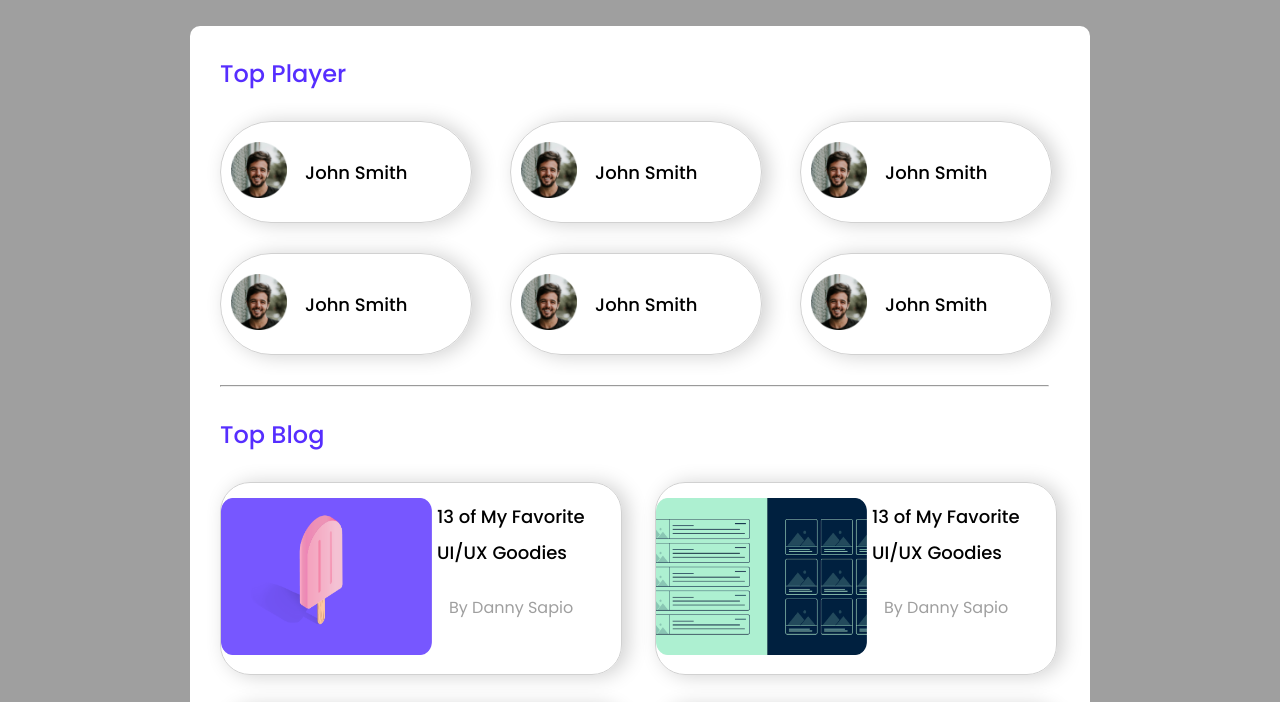
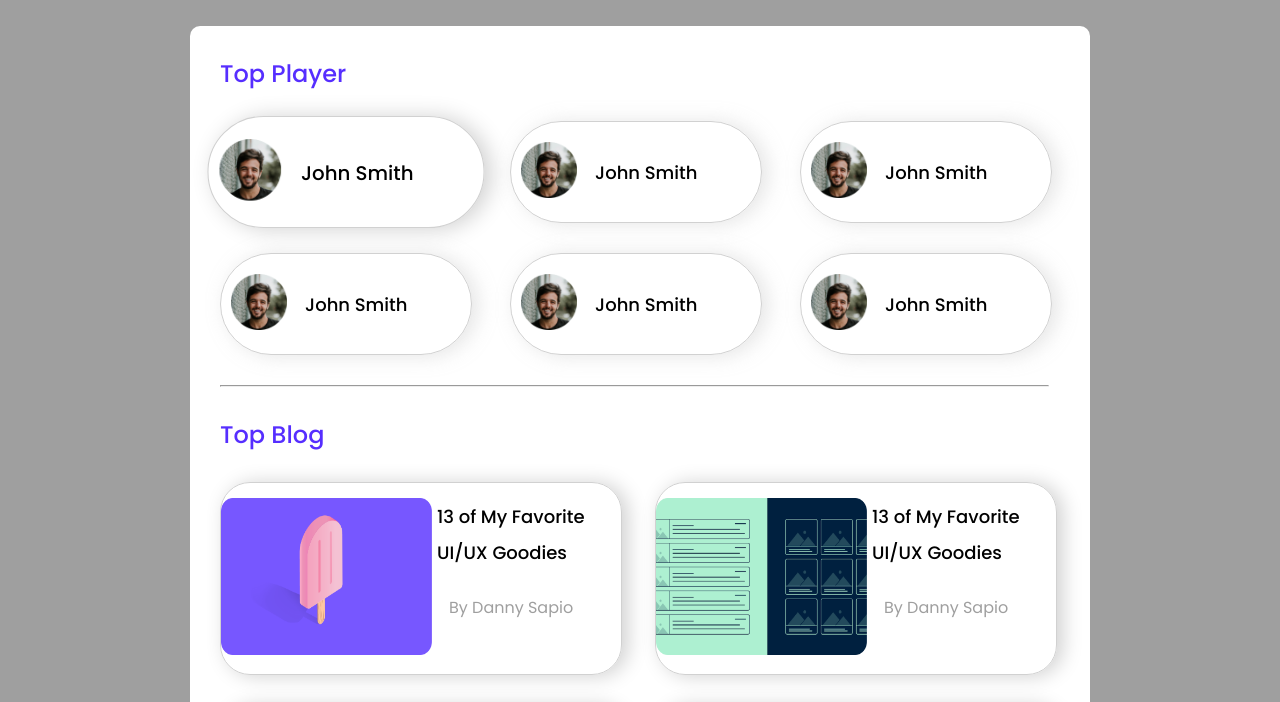
Before and after one commit to arifa-akter/leader-board, a plain HTML site: page index.html in a window 1280 px wide. In both pictures the pointer is over the element 346 px from the left and 259 px from the top of the page. Shown: the part 87-789 px from the top of the page. Drawn offline with Linux system fonts and the light colour scheme.

Commit message:
transition

```diff
--- a/css/style.css
+++ b/css/style.css
@@ -127,7 +127,20 @@ top player part and top blog part start
     -moz-border-radius: 58px;
     -ms-border-radius: 58px;
     -o-border-radius: 58px;
+    box-shadow: 6px 1px 20px rgba(221, 221, 221, 0.76);
+    transition: 0.4s all linear;
+    -webkit-transition: 0.4s all linear;
+    -moz-transition: 0.4s all linear;
+    -ms-transition: 0.4s all linear;
+    -o-transition: 0.4s all linear;
+}
+.players:hover {
     box-shadow: 6px 1px 20px #D1D1D1;
+    transform: scale(1.1);
+    -webkit-transform: scale(1.1);
+    -moz-transform: scale(1.1);
+    -ms-transform: scale(1.1);
+    -o-transform: scale(1.1);
 }
 .player img{
     width: 56px;
```
